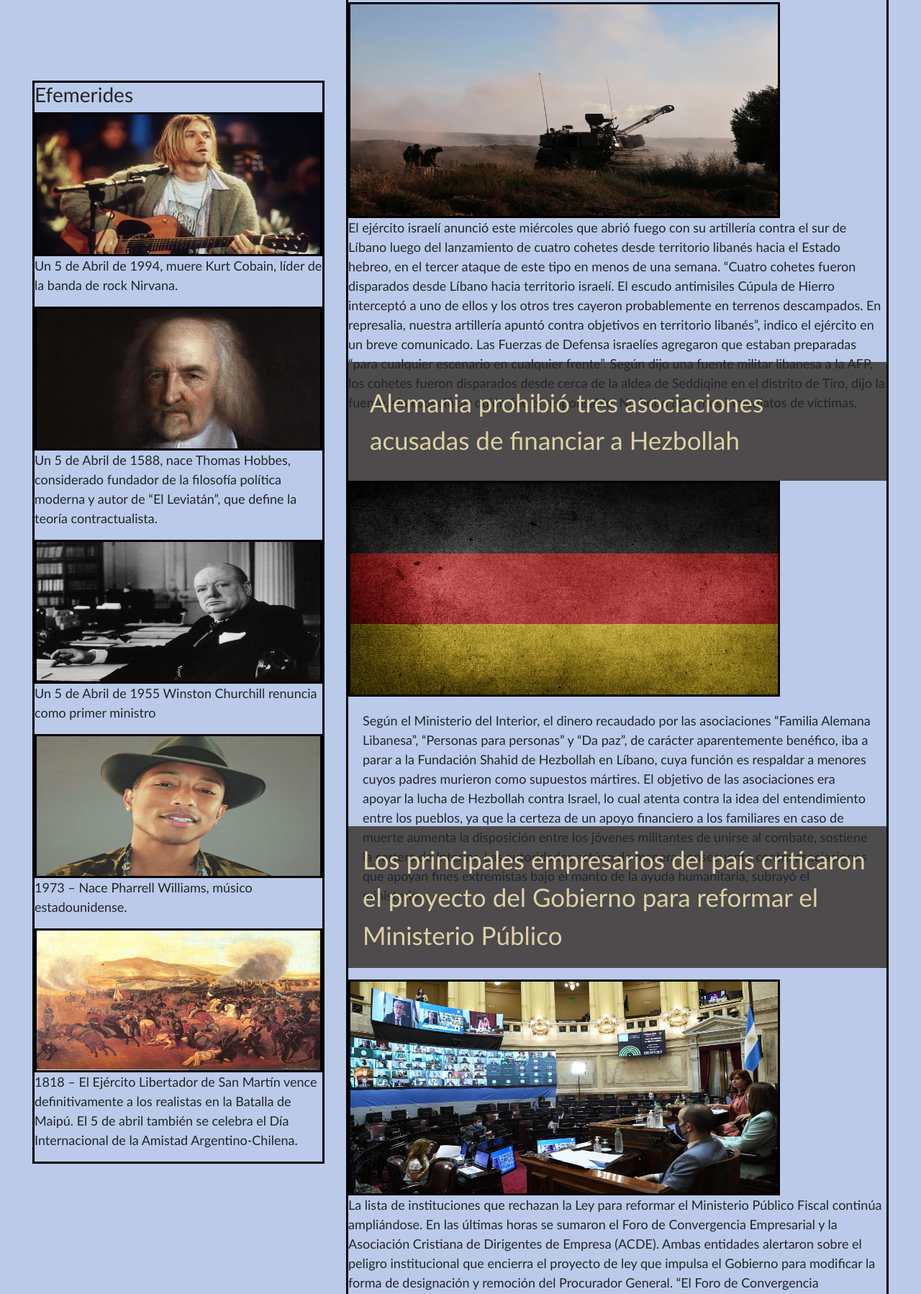
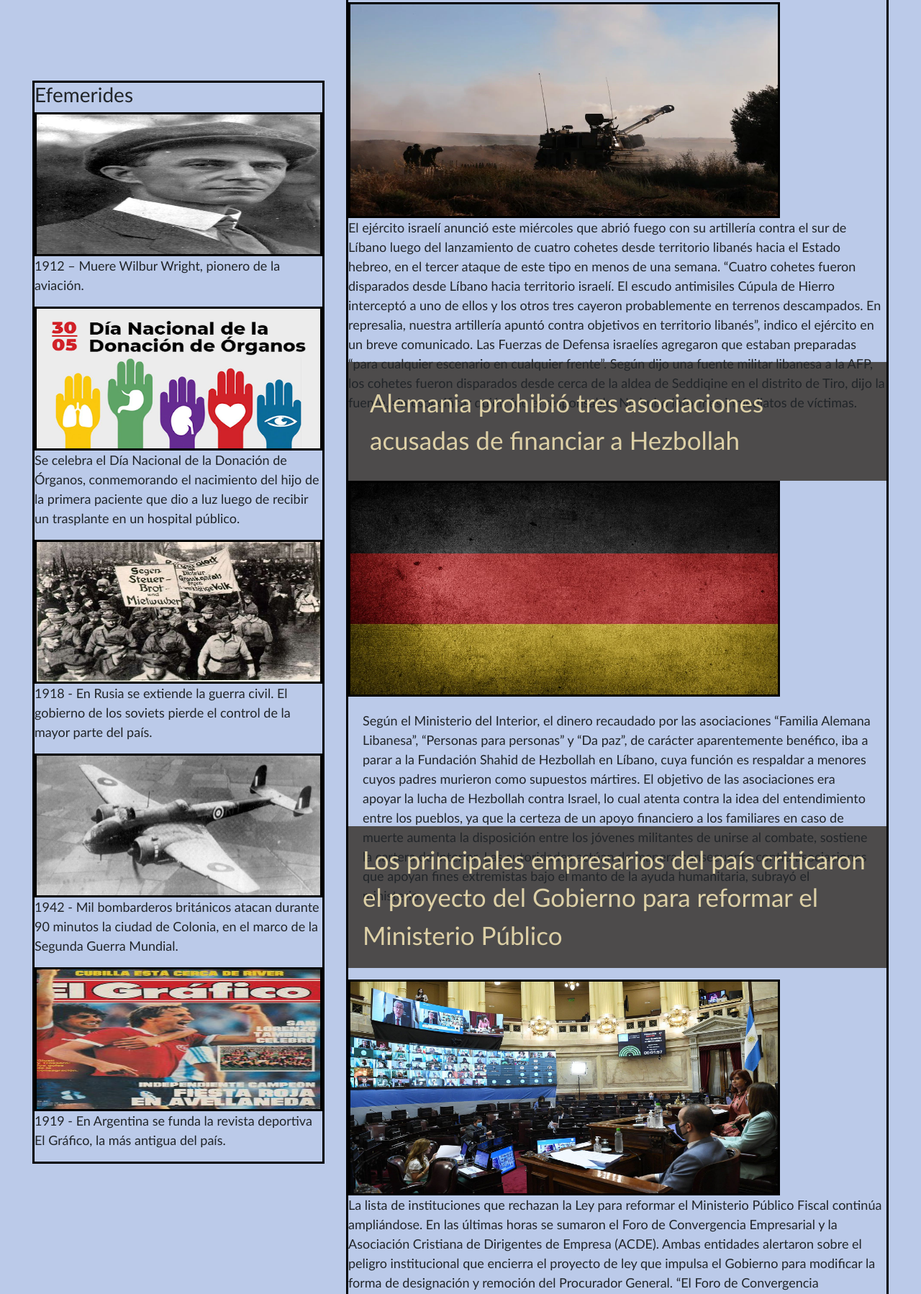
Before and after one commit to argonaut315/Freeger, a website: page index.html in a window 1280 px wide. Shown: the part 312-2110 px from the top of the page at 72% size. Drawn offline with nearby package versions, Linux system fonts and the light colour scheme; files whose address does not match are found by name.

Commit message:
Actualizacion del proyecto

```diff
--- a/index.html
+++ b/index.html
@@ -12,6 +12,7 @@
   <script src="https://ajax.googleapis.com/ajax/libs/jquery/3.5.1/jquery.min.js"></script>
   <script src="https://cdnjs.cloudflare.com/ajax/libs/popper.js/1.16.0/umd/popper.min.js"></script>
   <script src="https://maxcdn.bootstrapcdn.com/bootstrap/4.5.2/js/bootstrap.min.js"></script>
+
     </head>
 <header>
         <h1>Freeger</h1>
@@ -20,16 +21,16 @@
 <nav>
   <ul>
     <li>
-          <a href="/index.html">Inicio</a>
+          <a href="/webside2/index.html">Inicio</a>
     </li>
     <li>
-          <a href="/pages/globalnews.html">Noticias Globales</a>
+          <a href="/webside2/pages/globalnews.html">Noticias Globales</a>
     </li>
     <li>
-          <a href="/pages/argentina.html">Argentina</a>
+          <a href="/webside2/pages/argentina.html">Argentina</a>
     </li>
     <li>
-          <a href="/pages/nosotros.html">¿Quienes Somos?</a>
+          <a href="/webside2/pages/nosotros.html">¿Quienes Somos?</a>
     </li>
   </ul>
 </nav>
@@ -41,16 +42,16 @@
  <aside>
   <h3>Efemerides</h3>
      <div class="efeme">
-       <img class="e1" src="/Imagenes/kuer.jpg" width="400" height="200">
-         <p>Un 5 de Abril de 1994, muere Kurt Cobain, líder de la banda de rock Nirvana.</p>
-           <img class="e2" src="/Imagenes/hobbers.jpg" width="400" height="200">
-         <p>Un 5 de Abril de 1588, nace Thomas Hobbes, considerado fundador de la filosofía política moderna y autor de “El Leviatán”, que define la teoría contractualista.</p>
-           <img class="e3" src="/Imagenes/www.jpg" width="400" height="200">
-         <p>Un 5 de Abril de 1955 Winston Churchill renuncia como primer ministro</p>
-           <img class="e4" src="/Imagenes/phareel.jpg" width="400" height="200">
-         <p>1973 – Nace Pharrell Williams, músico estadounidense.</p>
-           <img class="e5" src="/Imagenes/maipu.jpg" width="400" height="200">
-         <p>1818 – El Ejército Libertador de San Martín vence definitivamente a los realistas en la Batalla de Maipú. El 5 de abril también se celebra el Día Internacional de la Amistad Argentino-Chilena.</p>
+       <img class="e1" src="/webside2/imagenes/wwwl.jpg" width="400" height="200">
+         <p>1912 – Muere Wilbur Wright, pionero de la aviación.</p>
+           <img class="e2" src="/webside2/imagenes/unnamed.png" width="400" height="200">
+         <p>Se celebra el Día Nacional de la Donación de Órganos, conmemorando el nacimiento del hijo de la primera paciente que dio a luz luego de recibir un trasplante en un hospital público.</p>
+           <img class="e3" src="/webside2/imagenes/guerra-civil-rusa.jpg" width="400" height="200">
+         <p>1918 - En Rusia se extiende la guerra civil. El gobierno de los soviets pierde el control de la mayor parte del país.</p>
+           <img class="e4" src="/webside2/imagenes/Handley_Page_Hampden_Ex_CC_1942.jpg" width="400" height="200">
+         <p>1942 - Mil bombarderos británicos atacan durante 90 minutos la ciudad de Colonia, en el marco de la Segunda Guerra Mundial.</p>
+           <img class="e5" src="/webside2/imagenes/page_1_thumb_large.jpg" width="400" height="200">
+         <p>1919 - En Argentina se funda la revista deportiva El Gráfico, la más antigua del país.</p>
    </div>
 </aside>
        <section>
```
Also changed, not shown: pages/argentina.html (+4 -4 lines), pages/globalnews.html (+4 -4 lines), pages/nosotros.html (+4 -4 lines), imagenes/Handley_Page_Hampden_Ex_CC_1942.jpg (added), imagenes/guerra-civil-rusa.jpg (added), imagenes/page_1_thumb_large.jpg (added), imagenes/unnamed.png (added), imagenes/wwwl.jpg (added).
